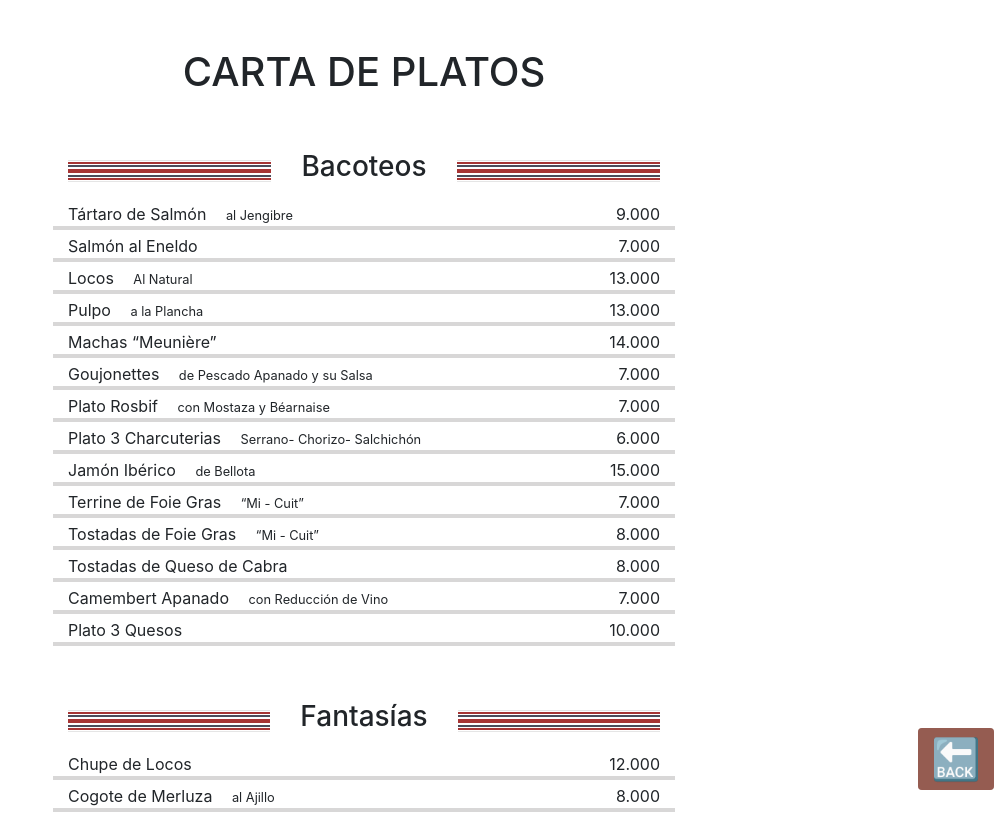
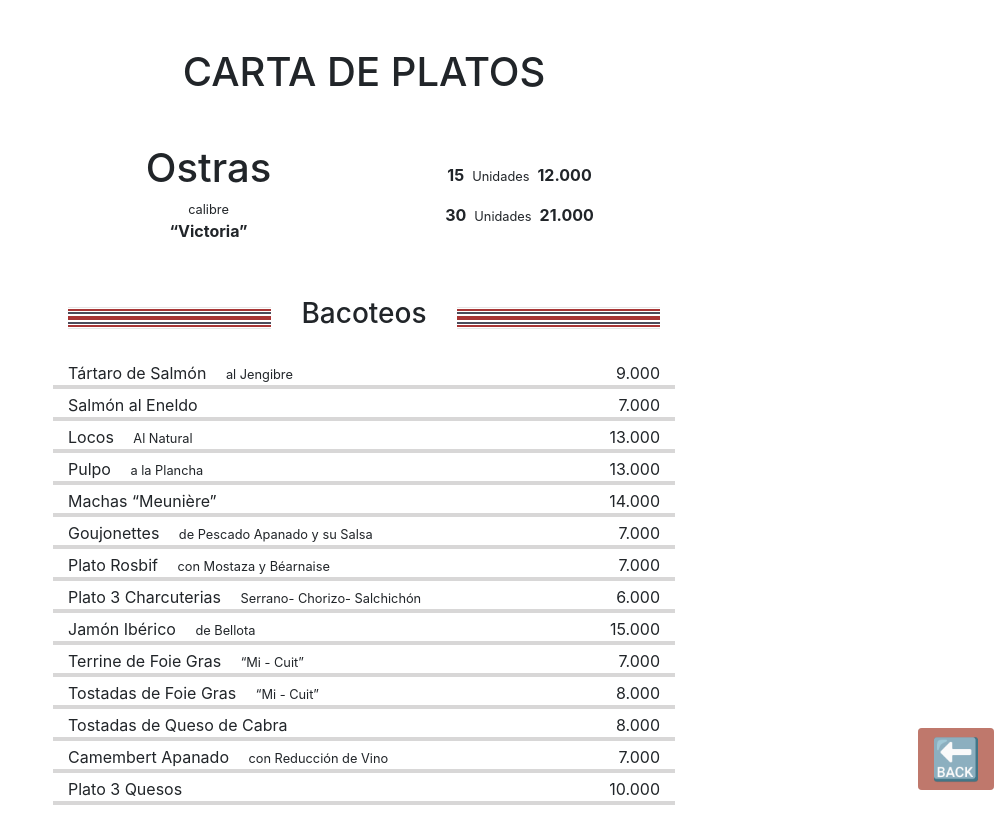
Before and after one commit to durbonca/Menu-QR-Google-sheet, a React (Create React App) app: page /Family in a window 1280 px wide. Shown: the top 814 px of the page, without its empty margins (276-1280 px from the left). Built offline with nearby package versions, Linux system fonts and the light colour scheme.

Commit message:
adding more stuff

```diff
--- a/src/App.css
+++ b/src/App.css
@@ -1,18 +1,15 @@
 .App {
   text-align: center;
 }
-
 .App-logo {
   height: 40vmin;
   pointer-events: none;
 }
-
 @media (prefers-reduced-motion: no-preference) {
   .App-logo {
     animation: App-logo-spin infinite 20s linear;
   }
 }
-
 .App-header {
   background-color: #282c34;
   min-height: 100vh;
@@ -23,11 +20,9 @@
   font-size: calc(10px + 2vmin);
   color: white;
 }
-
 .App-link {
   color: #61dafb;
 }
-
 @keyframes App-logo-spin {
   from {
     transform: rotate(0deg);
@@ -36,10 +31,9 @@
     transform: rotate(360deg);
   }
 }
-
 .backButtom{
   position: fixed;
-  background-color:rgba(115, 38, 25, 0.5) !important;
+  background-color:rgba(170, 77, 61, .5) !important;
   bottom: 10px;
   right: 10px;
   z-index: 1000;
@@ -47,7 +41,7 @@
   padding-bottom: 0px !important;
 }
 .backButtom:hover{
-  background-color:rgb(115, 38, 25, 0.8) !important;
+  background-color:rgb(115, 38, 25, .8) !important;
 }
 .navLinks{
   display: flex;
@@ -63,13 +57,11 @@ padding-right: 10px;
   display: block;
   font-size: 2.5em;
 }
-
-/* BACKGROUNDS BTN */
 .btn-data{
  background: #732619 !important;
  color:white!important;
  font-weight: bolder!important;
+ -moz-box-shadow: 0 4px 4px rgba(0, 0, 0, 0.4);
+ -webkit-box-shadow: 0 4px 4px rgba(0, 0, 0, 0.4);
+ box-shadow: 0 4px 4px rgba(0, 0, 0, 0.4)  ;
 }
-
-
-/******************/
--- a/src/components/Family.js
+++ b/src/components/Family.js
@@ -3,27 +3,28 @@ import dataProducts from '../data/data';
 import Product from './Product'
 import {Link} from 'react-router-dom'
 import Bars from "./bars";
+import Ostras from "./ostras"
+import PuntoCarne from "./puntoCarnes"
 
-class Family extends React.Component {
-
+class Family extends React.Component{
     render (){
       return  <div className="container-fluid offset-md-3 col-md-6 mt-5 mb-5 px-4">
                 <Link className="btn backButtom" to="/"><span className="emoji" role="img" aria-label={""}>🔙</span></Link>
+                <Ostras/>
                 {dataProducts.map(function (dataProducts){
-                    return <div>
+                    return  <div>
                                 <div className="row mt-5 d-flex align-items-center">
                                     <Bars/>
                                     <h3 className="col-auto text-center">{dataProducts.title}</h3>
                                     <Bars/>
+                                </div>
                                     <p><i>{dataProducts.description}</i></p>
-                                </div>
                                 <Product product={dataProducts.products}/>
                             </div>
                 })}
-
+                <PuntoCarne/>
               </div>
     }
 }
 
-
 export default Family
--- /dev/null
+++ b/src/components/ostras.js
@@ -0,0 +1,22 @@
+import React from 'react'
+
+class Ostras extends React.Component{
+    render(){
+        return <div className="row d-flex justify-content-between">
+                    <div className="d-flex flex-column align-items-center col-6 px-0">
+                        <h1>Ostras</h1>
+                        <small>calibre</small>
+                        <strong>“Victoria”</strong>
+                    </div>
+                    <div className="d-flex flex-column align-items-center justify-content-end col-6 px-0">
+                        <div className="d-flex">
+                            <strong className="col mx-0 px-1">15</strong><p className="col mx-0 px-1"><small>Unidades</small></p><strong className="col mx-0 px-1">12.000</strong>
+                        </div>
+                        <div className="d-flex justify-">
+                          <strong className="col mx-0 px-1">30</strong><p className="col mx-0 px-1"><small>Unidades</small></p><strong className="col mx-0 px-1">21.000</strong>
+                        </div>
+                    </div>
+               </div>
+    }
+}
+export default Ostras
--- /dev/null
+++ b/src/components/puntoCarnes.js
@@ -0,0 +1,42 @@
+import React from 'react'
+
+class PuntoCarne extends React.Component{
+    render(){
+        return <div>
+                    <div className="mt-2" style={{border:"solid #732619 2px", padding:"2px"}}>
+                            <div style={{border:"solid #732619 2px"}}>
+                                <h5 style={{color:"#732619"}}>Únicos Puntos de Cocción</h5>
+                                <div className="row">
+                                    <div className="col-4 d-flex flex-column">
+                                        <h1 style={{marginTop:"-25px",color:"#732619"}}>.</h1>
+                                        <p className="my-0">1/4 Sellado</p>
+                                        <small>Bleu / Rare</small>
+                                        <small>12 Min</small>
+                                    </div>
+                                    <div className="col-4 d-flex flex-column">
+                                        <h1 style={{marginTop:"-25px",color:"#732619"}}>..</h1>
+                                        <p className="my-0">Punto Baco</p>
+                                        <small>Sugerido</small>
+                                        <small>16 Min</small>
+                                    </div>
+                                    <div className="col-4 d-flex flex-column">
+                                        <h1 style={{marginTop:"-25px",color:"#732619"}}>...</h1>
+                                        <p className="my-0">1/2 Jugoso</p>
+                                        <small>Saignant / Medium</small>
+                                        <small>20 Min</small>
+                                    </div>
+                                </div>
+                            </div>
+                    </div>
+                    <div className="row d-flex mt-4 item">
+                                <p className="col text-left mb-0">Más de Acompañamientos</p>
+                                <p className="col-auto text-right mb-0">4.000</p>
+                    </div>
+                    <div className="row d-flex mt-1">
+                                <p className="col text-left mb-0">Mix de Lechuga</p>
+                                <p className="col-auto text-right mb-0">3.000</p>
+                    </div>
+               </div>
+    }
+}
+export default PuntoCarne
--- a/src/pages/home.js
+++ b/src/pages/home.js
@@ -7,9 +7,9 @@ class Home extends React.Component{
             <div>
             <img src={process.env.PUBLIC_URL + '/cork.png'} alt="CORK" className="col-12"/>
             <div className="navLinks">
-                <Link className="col-8 d-flex justify-content-center align-items-center btn btn-data rounded shadow" to="/Family"><div><p><strong>Platos</strong></p></div></Link>
-                <Link className="col-8 d-flex justify-content-center align-items-center btn btn-data rounded shadow" to="/Wine"><div><p><strong>Vinos</strong></p></div></Link>
-                <Link className="col-8 d-flex justify-content-center align-items-center btn btn-data rounded shadow" to="/Beer"><div><p><strong>Bar y Cafetería</strong></p></div></Link>
+                <Link className="col-8 d-flex justify-content-center align-items-center btn btn-data rounded" to="/Family"><div><p><strong>Platos</strong></p></div></Link>
+                <Link className="col-8 d-flex justify-content-center align-items-center btn btn-data rounded" to="/Wine"><div><p><strong>Vinos</strong></p></div></Link>
+                <Link className="col-8 d-flex justify-content-center align-items-center btn btn-data rounded" to="/Beer"><div><p><strong>Bar y Cafetería</strong></p></div></Link>
                {/*  <Link className="col m-2 d-flex justify-content-center align-items-center btn btn-data rounded shadow" to="/Chesse"><div><span className="emoji" role="img" aria-label={""}></span><p>Quesos</p></div></Link>
                 <Link className="col m-2 d-flex justify-content-center align-items-center btn btn-data rounded shadow" to="/Coffe"><div><span className="emoji" role="img" aria-label={""}></span><p>Postres, Café e infusiones</p></div></Link>
                 <Link className="col m-2 d-flex justify-content-center align-items-center btn btn-data rounded shadow" to="/Licor"><div><span className="emoji" role="img" aria-label={""}></span><p>Licores</p></div></Link> */}
```
